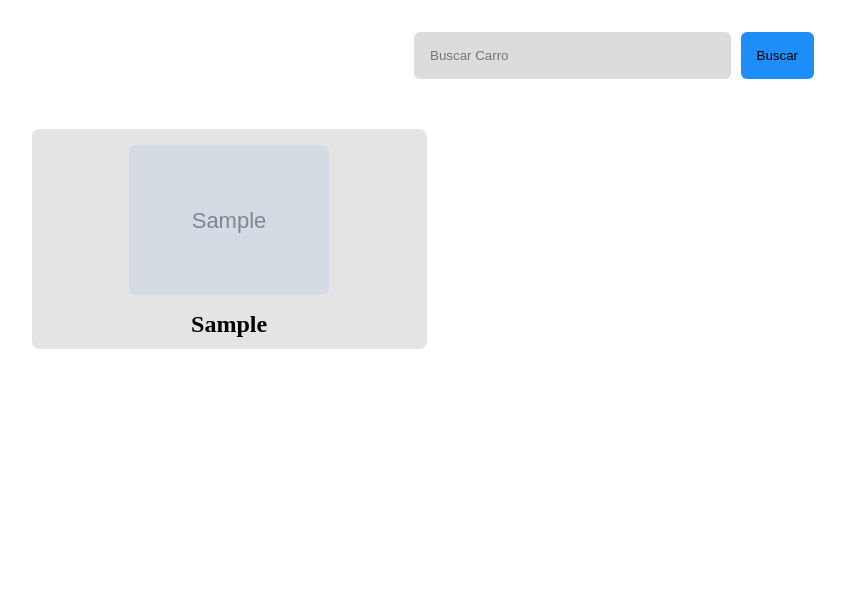
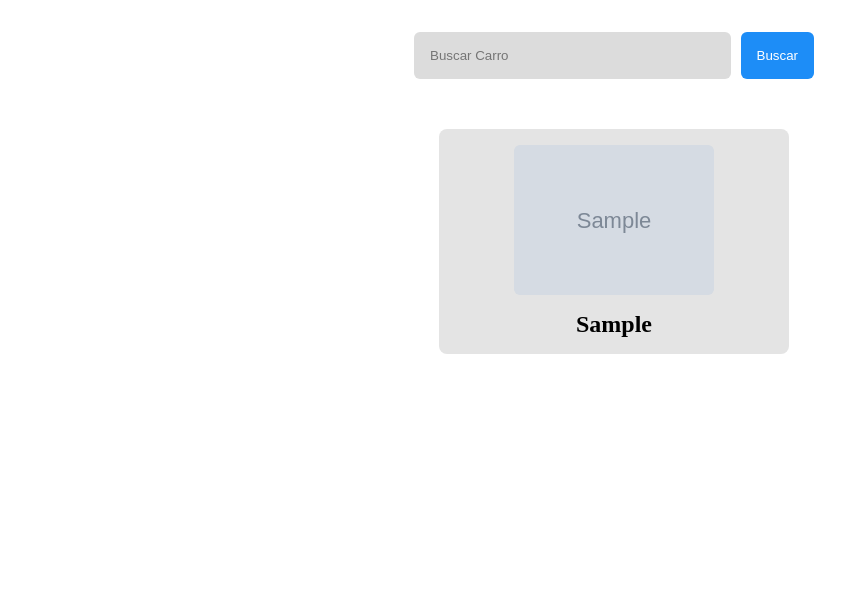
Before and after one commit to GustavoeDev/ge-carros, a Django app: page /cars/ in a window 1280 px wide. Shown: the part 101-695 px from the top of the page, without its empty margins (26-871 px from the left). Run offline with Django 5.2, Linux system fonts and the light colour scheme; tables that the repository leaves empty hold one stand-in row (values such as "Sample post"); grey boxes marked "Sample" are stand-in pictures.

Commit message:
style: update car card styles for improved layout and readability

```diff
--- a/static/css/cars.css
+++ b/static/css/cars.css
@@ -28,21 +28,21 @@
   border: 0;
   padding: 1rem;
   background-color: rgb(29, 141, 247);
+  color: #ffffff;
   border-radius: 6px;
   cursor: pointer;
 }
 
 .container-car {
   display: flex;
-  gap: 1rem;
+  justify-content: center;
+  gap: 1.5rem;
   flex-wrap: wrap;
   width: 100%;
-  padding: 0 1.6rem;
 }
 
 .card-car {
-  max-width: 395px;
-  height: 220px;
+  max-width: 350px;
   width: 100%;
   background-color: rgb(228, 228, 228);
   border-radius: 8px;
@@ -53,6 +53,9 @@
   justify-content: space-between;
   align-items: center;
   gap: 1rem;
+
+  text-decoration: none;
+  color: #000000;
 }
 
 .card-car > img {
```
